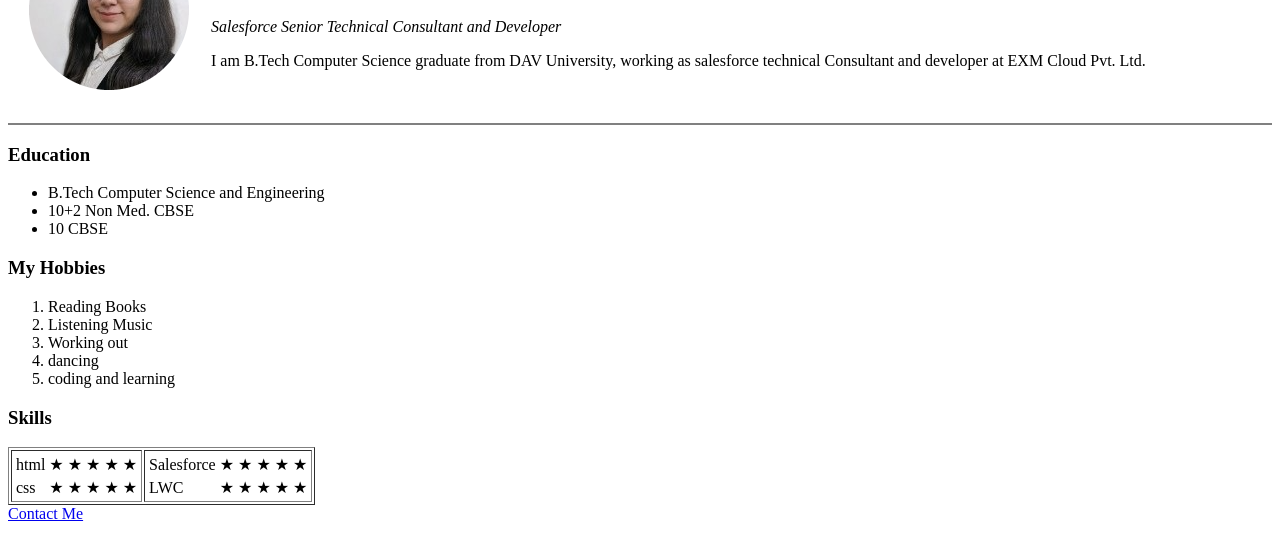
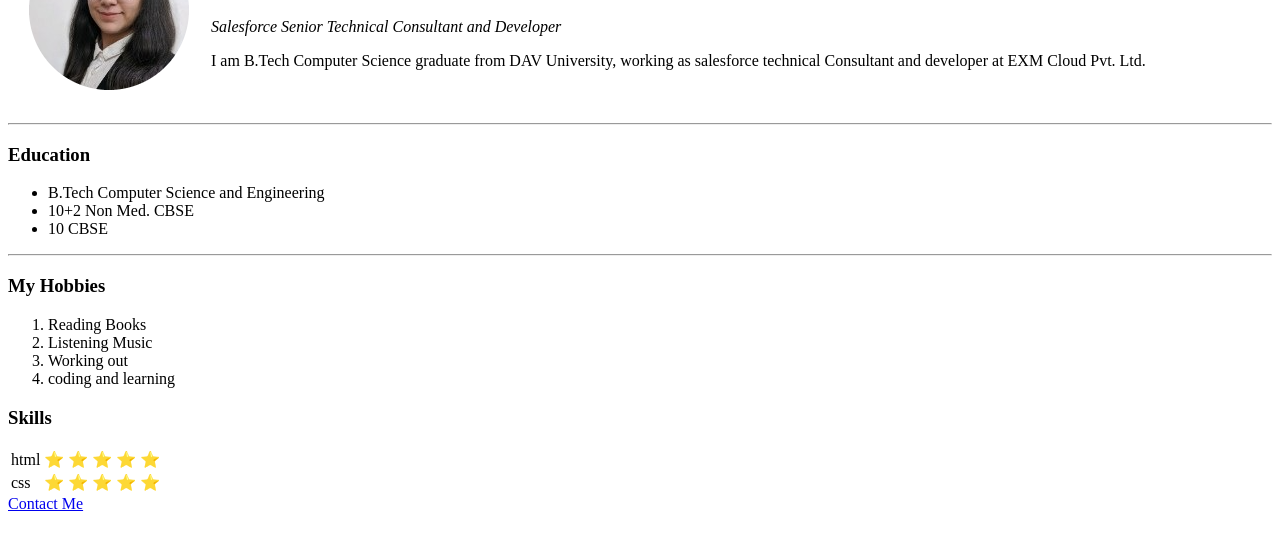
Before and after one commit to salonitutneja/cv, a plain HTML site: page index.html in a window 1280 px wide. Shown: the part 99-656 px from the top of the page. Drawn offline with Linux system fonts and the light colour scheme.

Commit message:
Update index.html

```diff
--- a/index.html
+++ b/index.html
@@ -4,8 +4,8 @@
 <head>
   <meta charset="utf-8">
   <title>Saloni's Personal Site</title>
+  <link rel="stylesheet" href="styles.css">
 </head>
-
 <body>
   <table cellspacing="20">
     <tr>
@@ -17,47 +17,34 @@
       </td>
     </tr>
   </table>
-  <hr noshade>
+  <hr>
   <h3>Education</h3>
   <ul>
     <li>B.Tech Computer Science and Engineering</li>
     <li>10+2 Non Med. CBSE</li>
     <li>10 CBSE</li>
   </ul>
+  <hr>
   <h3>My Hobbies</h3>
   <ol type="1">
     <li>Reading Books</li>
     <li>Listening Music</li>
     <li>Working out</li>
-    <li>dancing</li>
     <li>coding and learning</li>
 
   </ol>
   <h3>Skills</h3>
-  <table border="1">
+  <table>
     <tr>
-      <td><table>
-        <tr>
-          <td>html</td>
-          <td> &#9733; &#9733; &#9733; &#9733; &#9733;</td>
-          </tr>
-          <tr>
-            <td>css</td>
-            <td> &#9733; &#9733; &#9733; &#9733; &#9733;</td>
-          </tr>
-      </table></td>
-      <td><table>
-        <tr>
-          <td>Salesforce</td>
-          <td> &#9733; &#9733; &#9733; &#9733; &#9733; </td>
-          </tr>
-          <tr>
-            <td>LWC</td>
-            <td> &#9733; &#9733; &#9733; &#9733; &#9733; </td>
-          </tr>
-      </table></td>
-    </tr>
+      <td>html</td>
+      <td> &#11088; &#11088; &#11088; &#11088; &#11088;</td>
+      </tr>
+      <tr>
+        <td>css</td>
+        <td> &#11088; &#11088; &#11088; &#11088; &#11088;</td>
+      </tr>
   </table>
+
 
   <a href="contact me.html">Contact Me</a>
 
```
